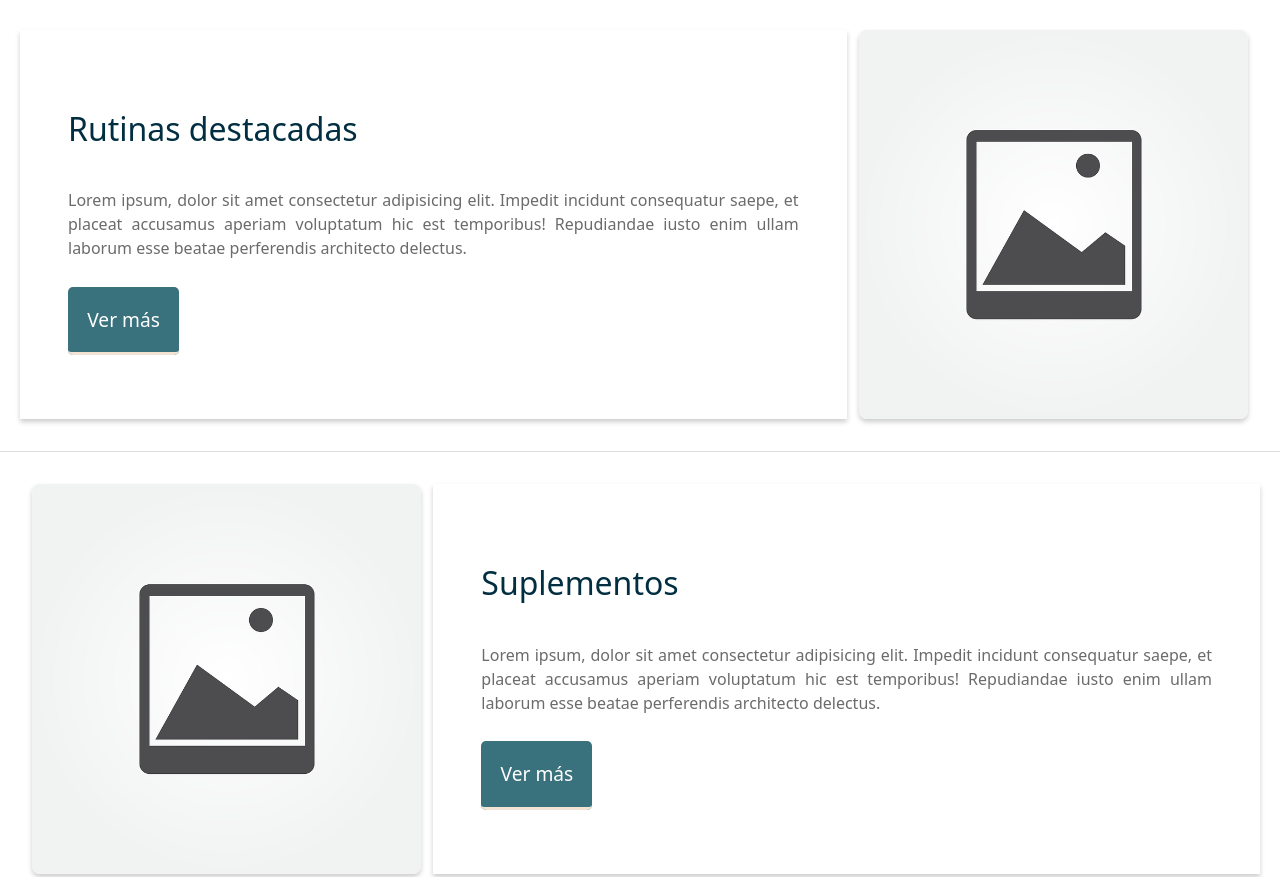
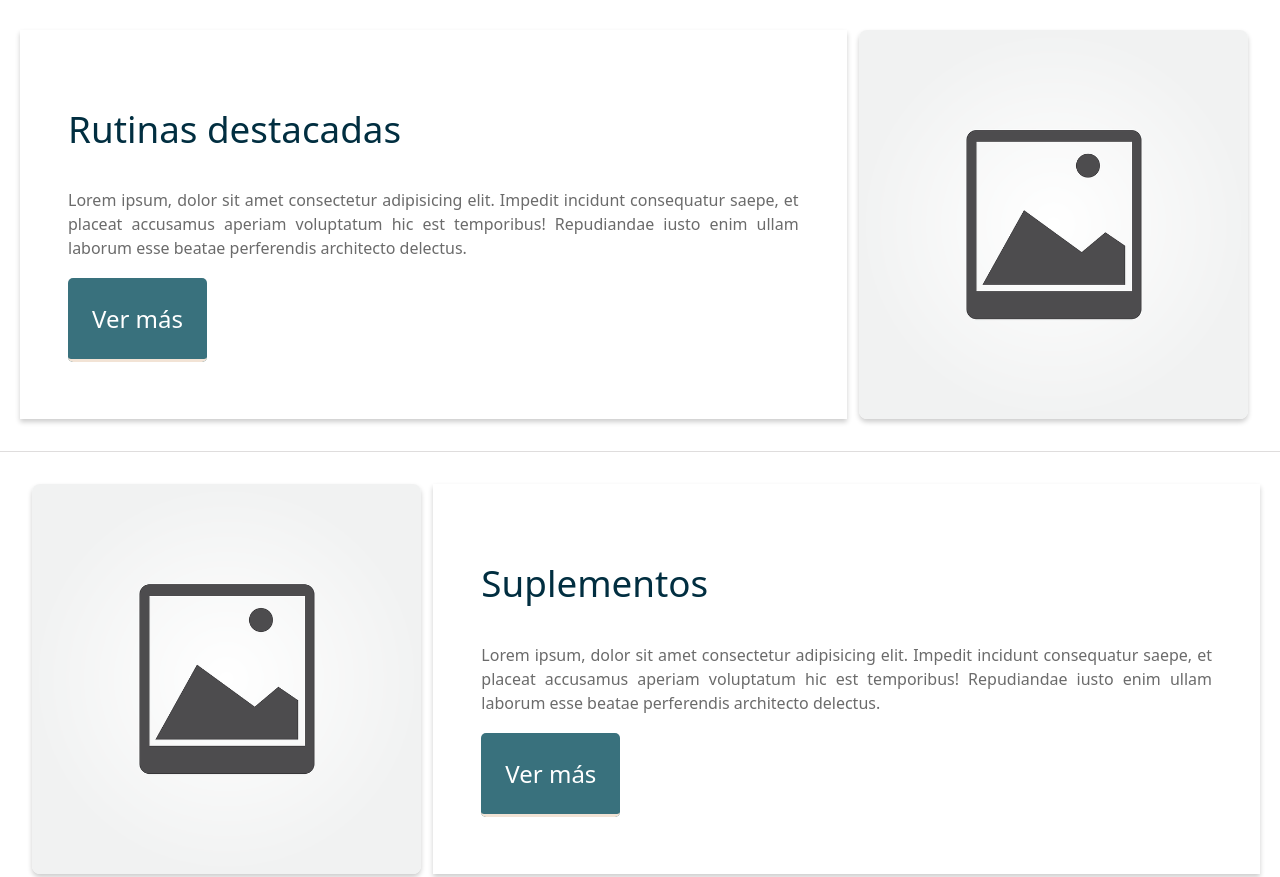
Before and after one commit to NicolasDev10/PF-CastanedaCasallasNicolas, a plain HTML site: page pages/index.html in a window 1280 px wide. Shown: the part 848-1725 px from the top of the page. Drawn offline with nearby package versions, Linux system fonts and the light colour scheme.

Commit message:
cambiando tamaño a los h2 y haciendo pull del repo en github

```diff
--- a/css/styles.css
+++ b/css/styles.css
@@ -5,10 +5,10 @@
 }
 
 h2{
-    font-size: 2em;
+    font-size: 2.3em;
 }
 h3{
-    font-size: 1.2em;
+    font-size: 1.5em;
 }
 p{
     font-size: 1em;
```
